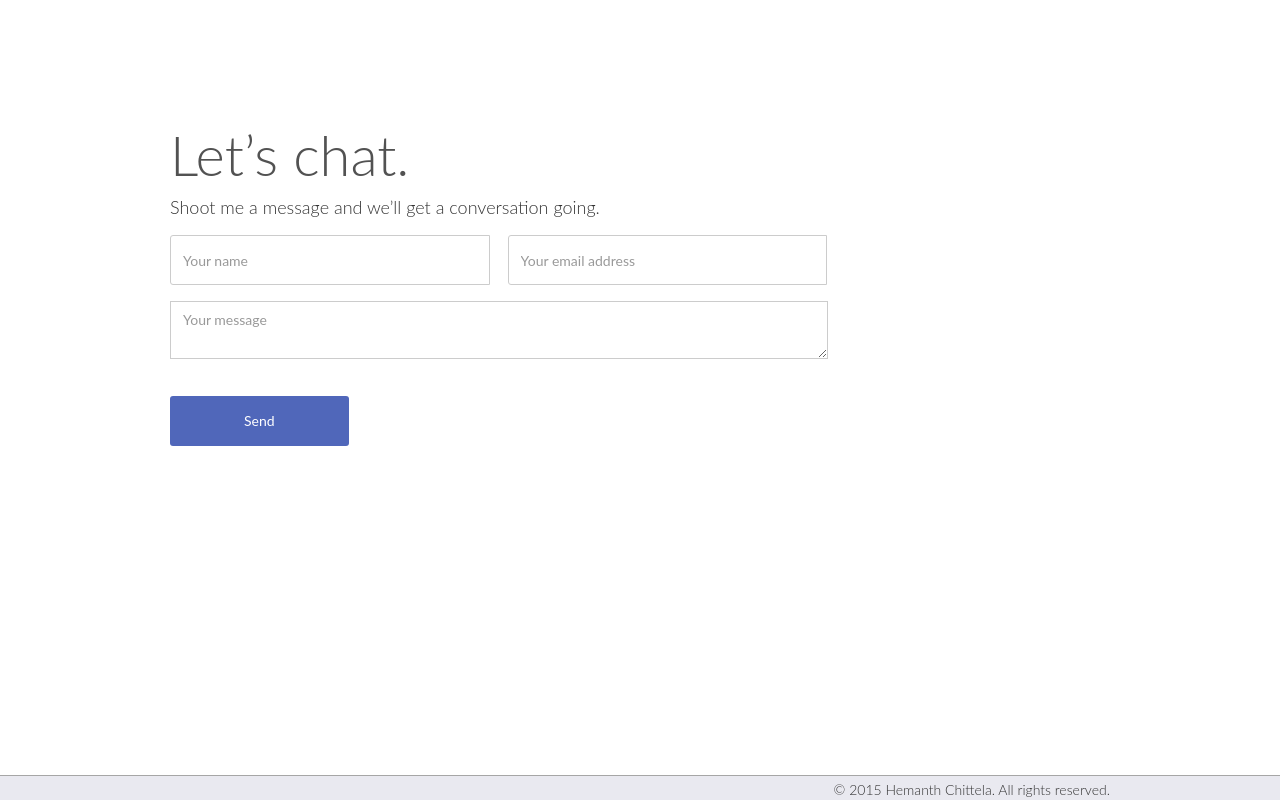
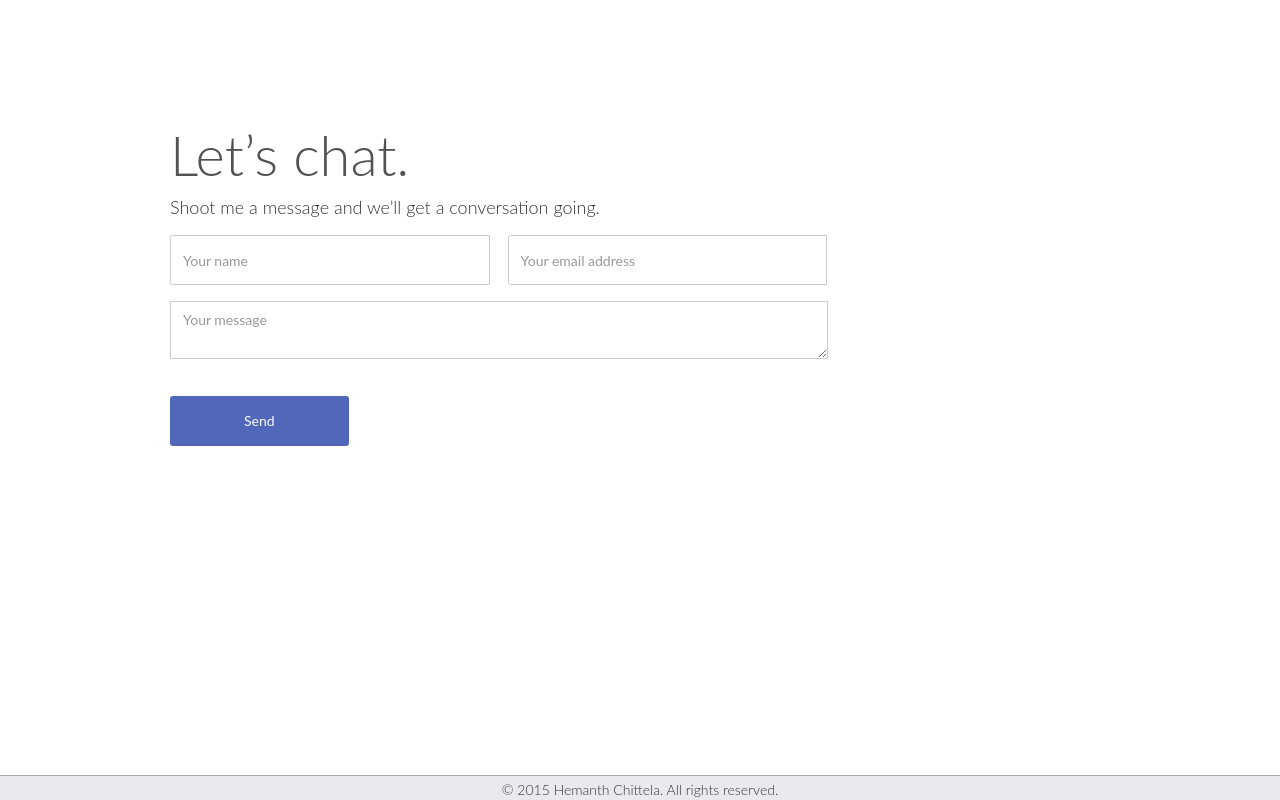
Before and after one commit to nchittela/hchittela.github.io, a plain HTML site: page index.html in a window 1280 px wide. Shown: the part 2400-3200 px from the top of the page. Drawn offline with nearby package versions, Linux system fonts and the light colour scheme; a script that the page names is missing.

Commit message:
Centered copyright

```diff
--- a/css/hchittela.webflow.css
+++ b/css/hchittela.webflow.css
@@ -173,11 +173,11 @@ p {
 }
 .copyright {
   margin-top: 4px;
-  float: right;
+  /*float: right;*/
   clear: none;
   color: #333;
   font-weight: 300;
-  text-align: right;
+  text-align: center;
 }
 .footer {
   position: static;
```
